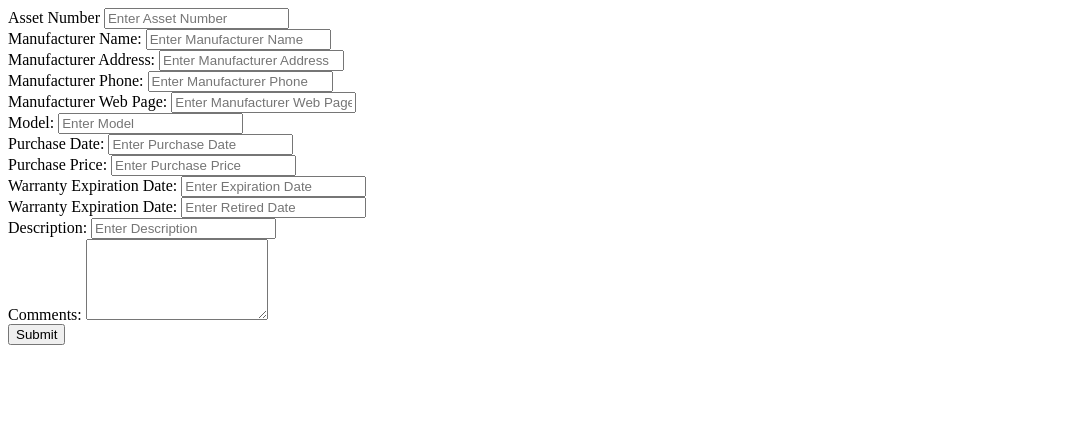
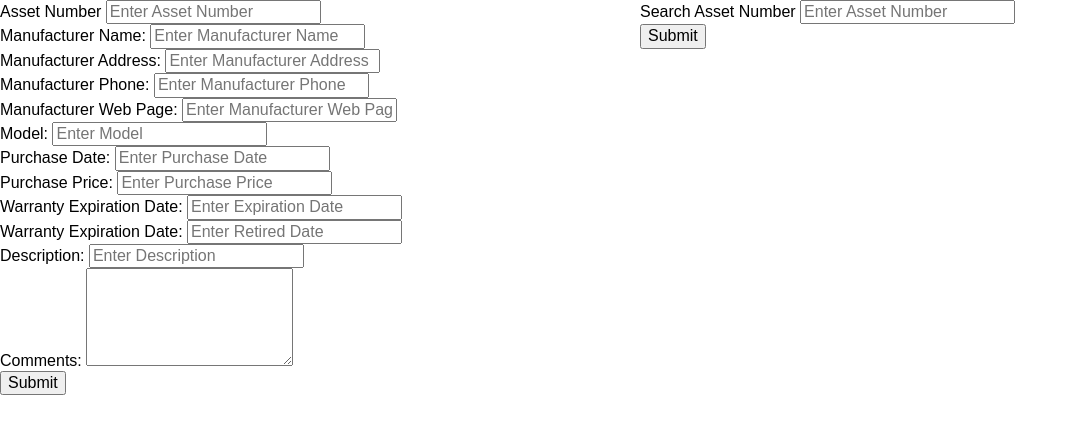
Before and after one commit to randomparkingfine/webportal412, a Flask app: page / in a window 1280 px wide. Shown: the top 434 px of the page, without its empty margins (0-1078 px from the left). Run offline with Flask 2, Linux system fonts and the light colour scheme; some libraries are stand-ins or nearby versions.

Commit message:
added second form

```diff
--- a/templates/index.html
+++ b/templates/index.html
@@ -1,5 +1,16 @@
-<form id="frmSave" method="post">
+<!DOCTYPE html>
 
+<head>
+
+    <link rel="stylesheet" href="https://unpkg.com/purecss@1.0.1/build/pure-min.css" integrity="sha384-oAOxQR6DkCoMliIh8yFnu25d7Eq/PHS21PClpwjOTeU2jRSq11vu66rf90/cZr47" crossorigin="anonymous">
+
+</head>
+
+<body>
+
+    <div class="pure-g">
+        <div class="pure-u-1-2">
+            <form id="formCreate" method="post">
                 <!---// Equipment Asset Number //-->
                 <div class="form-group">
                     <label for="txtAssetNumber">Asset Number </label>
@@ -72,7 +83,21 @@
                     <textarea class="form-control" rows="5" name="txtComments"></textarea>
                     <input type="hidden" name="txtComments" value="1">
                 </div>
+                <input type="submit" value="Submit">
+            </form>
+        </div>
 
+        <div class="pure-u-1-2">
+            <form id="formSearch" method="post">
+                <!---// Search by Asset Number //-->
+                <div class="form-group">
+                    <label for="txtSearchAsset">Search Asset Number </label>
+                    <input type="text" class="form-control" id="txtSearchAsset" name="txtSearchAsset" placeholder="Enter Asset Number" value="">
+                </div>
                 <input type="submit" value="Submit">
+            </form>
+        </div>
 
-</form>
+    </div>
+
+</body>
```
Also changed, not shown: static/css/pure.css. Lines whose indentation alone changed are shown as unchanged.
